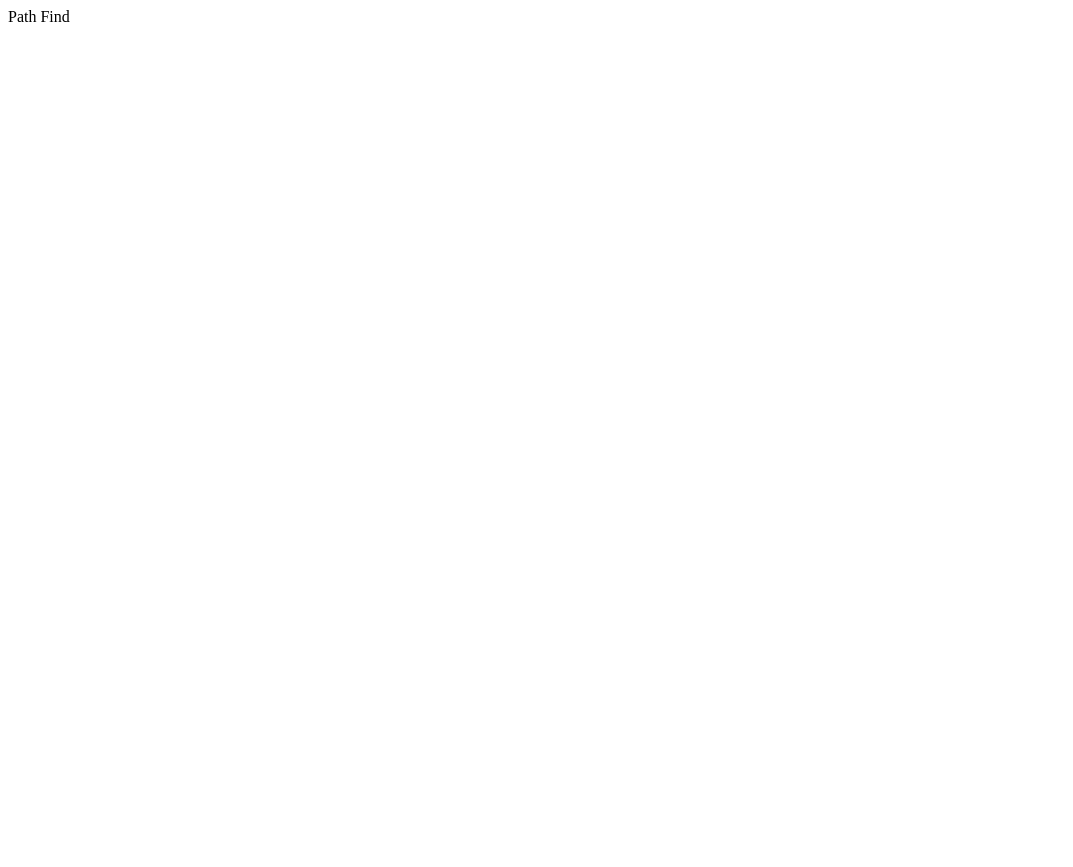
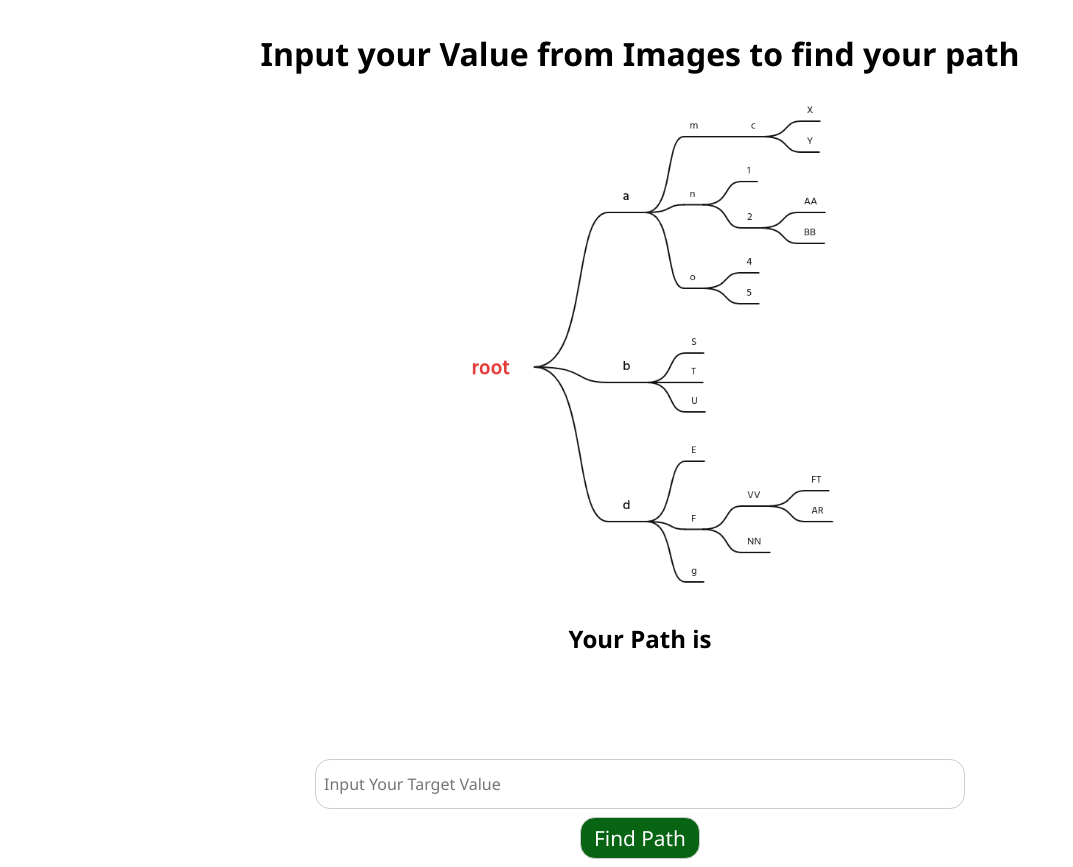
Before and after one commit to mehedihasankhairul/Find-object-path-javascript, a plain HTML site: page index.html in a window 1280 px wide. Shown: the whole page, without its empty margins (0-1073 px from the left). Before the commit the page ends 800 px from the top, so only its background shows below. Drawn offline with Linux system fonts and the light colour scheme.

Commit message:
path find in web pages

```diff
--- /dev/null
+++ b/assests/style.css
@@ -0,0 +1,77 @@
+section > .header-text {
+  text-align: center;
+  font-size: 2em;
+  font-weight: bold;
+  margin-bottom: 0.5em;
+  font-family: "Segoe UI", Tahoma, Geneva, Verdana, sans-serif;
+}
+.imgSection {
+  display: flex;
+  width: 100%;
+  height: 100%;
+  justify-content: center;
+  align-items: center;
+}
+.imgSection img {
+  width: 400px;
+  height: auto;
+}
+
+.inputSection {
+  display: flex;
+  flex-direction: column;
+  justify-content: center;
+  align-items: center;
+  width: 100%;
+  height: 100%;
+}
+.inputSection input {
+  width: 50%;
+  height: 2em;
+  padding: 0.5em;
+  margin: 0.5em 0;
+  border-radius: 15px;
+  border: 1px solid #ccc;
+  font-size: 1em;
+  font-family: "Segoe UI", Tahoma, Geneva, Verdana, sans-serif;
+}
+.inputSection input:focus {
+  outline: none;
+}
+
+.btn {
+  width: 120px;
+  height: 2em;
+  border-radius: 15px;
+  border: 1px solid #ccc;
+  font-size: 1.3em;
+  font-family: "Segoe UI", Tahoma, Geneva, Verdana, sans-serif;
+  cursor: pointer;
+  background: #066413;
+  color: #fff;
+}
+
+.btn:hover {
+  background: orange;
+  color: rgb(47, 31, 31);
+  transition: 0.5s;
+}
+
+.result {
+  display: flex;
+  flex-direction: column;
+  justify-content: center;
+  align-items: center;
+  width: 100%;
+  height: 100%;
+}
+
+.result h4 {
+  font-size: 1.5em;
+  font-weight: bold;
+  font-family: "Segoe UI", Tahoma, Geneva, Verdana, sans-serif;
+}
+.result p {
+  font-size: 2em;
+  font-family: "Segoe UI", Tahoma, Geneva, Verdana, sans-serif;
+}
--- a/findData.js
+++ b/findData.js
@@ -1,3 +1,20 @@
+// Writing Jquery
+
+// code for getting input from user
+const input = document.getElementById("input");
+const button = document.getElementById("button");
+const pathResult = document.getElementById("path");
+button.addEventListener("click", () => {
+  const inputValue = input.value;
+  console.log(inputValue);
+  const result = findObjectPath(objectTree, inputValue);
+  pathResult.innerHTML = result;
+});
+
+
+
+
+
 
 const objectTree = {
   a: {
@@ -57,4 +74,4 @@ const objectTree = {
   }
 };
 
-console.log(findObjectPath(objectTree, "AA"));
+// console.log(findObjectPath(objectTree, "AA"));
--- a/index.html
+++ b/index.html
@@ -1,13 +1,29 @@
 <!DOCTYPE html>
 <html lang="en">
   <head>
-  <meta charset="UTF-8">
-  <meta http-equiv="X-UA-Compatible" content="IE=edge">
-  <meta name="viewport" content="width=device-width, initial-scale=1.0">
+    <meta charset="UTF-8" />
+    <meta http-equiv="X-UA-Compatible" content="IE=edge" />
+    <meta name="viewport" content="width=device-width, initial-scale=1.0" />
+    <link rel="stylesheet" href="./assests/style.css" />
     <title>Path find</title>
   </head>
   <body>
-      Path Find
+    <section class="mainPage">
+      <h3 class="header-text">Input your Value from Images to find your path</h3>
+      <div class="imgSection">
+        <img src="./assests/pathFind.png" alt="" />
+      </div>
+      <div class="result">
+        <h4>Your Path is</h4>
+        <p id="path"></p>
+      </div>
+      <!-- Input Section -->
+
+      <div class="inputSection">
+        <input id="input" type="text" placeholder="Input Your Target Value" />
+        <button id="button" class="btn">Find Path</button>
+      </div>
+    </section>
 
     <script src="./findData.js"></script>
   </body>
```
Also changed, not shown: assests/pathFind.png (added). Lines whose indentation alone changed are shown as unchanged.
